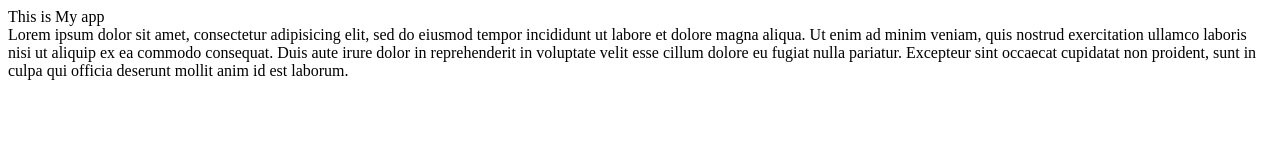
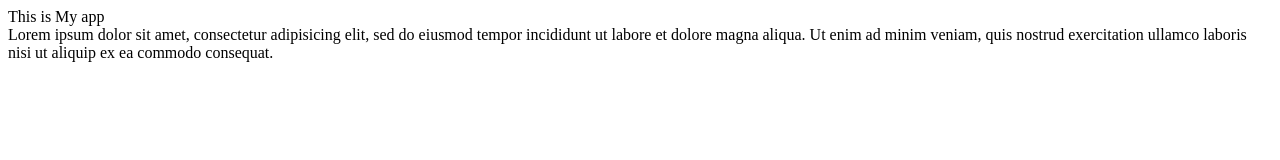
Before and after one commit to runcis/Myapp, a plain HTML site: page index.html in a window 1280 px wide. Drawn offline with Linux system fonts and the light colour scheme.

Commit message:
Initial commit

```diff
--- a/index.html
+++ b/index.html
@@ -12,8 +12,6 @@
 	<div class="container" id="text">Lorem ipsum dolor sit amet, consectetur adipisicing elit, sed do eiusmod
 	tempor incididunt ut labore et dolore magna aliqua. Ut enim ad minim veniam,
 	quis nostrud exercitation ullamco laboris nisi ut aliquip ex ea commodo
-	consequat. Duis aute irure dolor in reprehenderit in voluptate velit esse
-	cillum dolore eu fugiat nulla pariatur. Excepteur sint occaecat cupidatat non
-	proident, sunt in culpa qui officia deserunt mollit anim id est laborum.</div>
+	consequat. </div>
 </body>
 </html>
```
